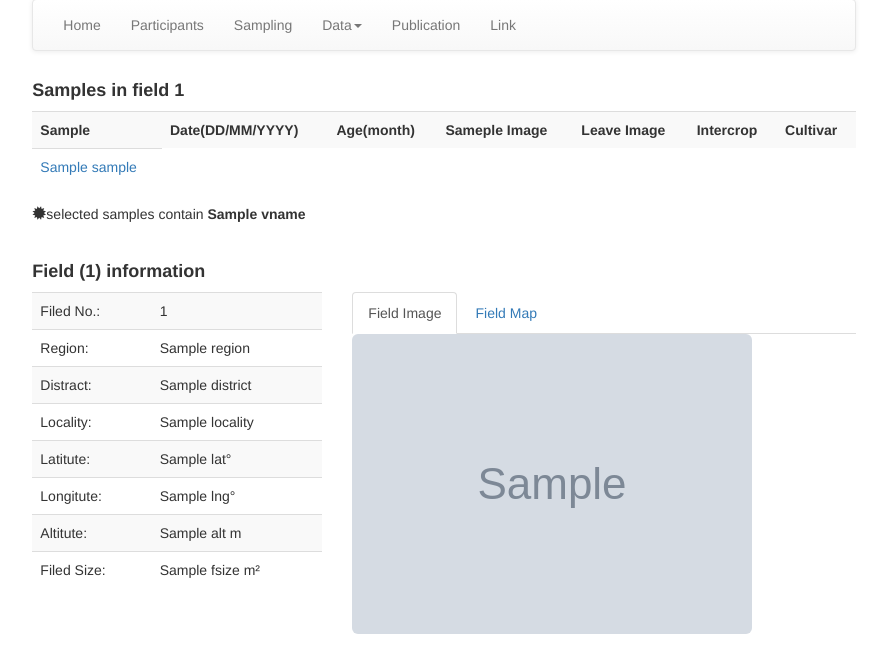
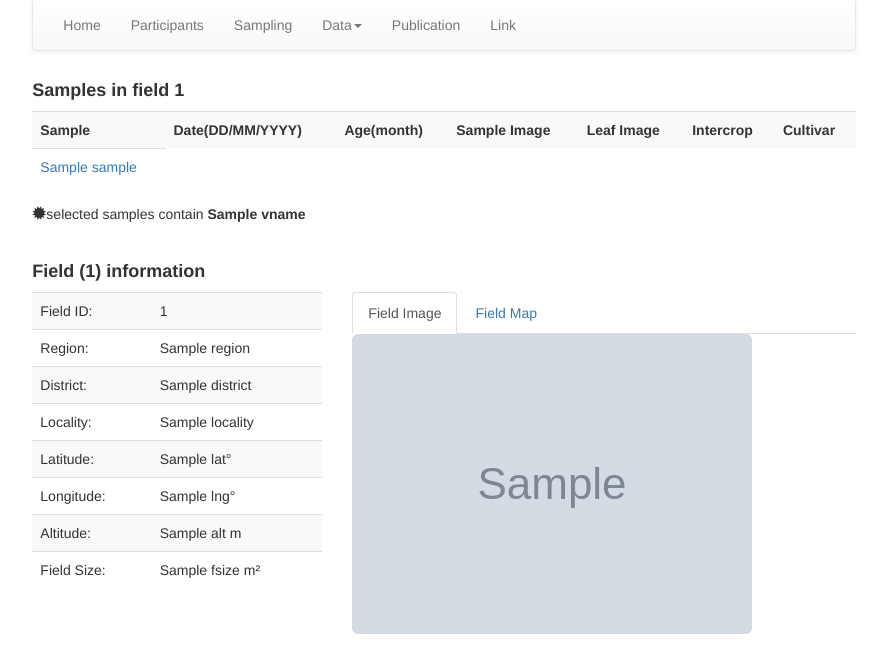
Before and after one commit to kentnf/spvirome-website, a Django app: template templates/flist.html in a window 1280 px wide. Shown: the part 108-773 px from the top of the page, without its empty margins (196-1083 px from the left). Run offline with Django 3.2, Linux system fonts and the light colour scheme; the template is opened without the code that fills it: most values are stand-ins (such as "Sample title", 1, 10 or a date in 2020); grey boxes marked "Sample" are stand-in pictures; some libraries are stand-ins or nearby versions.

Commit message:
fix typo of title

```diff
--- a/templates/flist.html
+++ b/templates/flist.html
@@ -16,8 +16,8 @@
         <th><b>Sample</b></td>
         <th><b>Date(DD/MM/YYYY)</b></td>
         <th><b>Age(month)</b></td>
-        <th><b>Sameple Image</b></td>
-        <th><b>Leave Image</b></td>
+        <th><b>Sample Image</b></td>
+        <th><b>Leaf Image</b></td>
         <th><b>Intercrop</b></td>
         <th><b>Cultivar</b></td>
         </tr>
@@ -70,14 +70,14 @@
 	<div class="col-md-3 col-md-offset-2">
 
 		<table class="table table-striped">
-        <tr><td>Filed No.:</td> <td>{{ fid }}</td></tr>
+        <tr><td>Field ID:</td> <td>{{ fid }}</td></tr>
         <tr><td>Region:</td>        <td>{{ region }}</td></tr>
-        <tr><td>Distract:</td>      <td>{{ district }}</td></tr>
+        <tr><td>District:</td>      <td>{{ district }}</td></tr>
             <tr><td>Locality:</td>      <td>{{ locality }}</td></tr>
-            <tr><td>Latitute:</td>  <td><span id=lat>{{ lat }}</span>&#176;</td></tr>
-            <tr><td>Longitute:</td> <td><span id=lng>{{ lng }}</span>&deg;</td></tr>
-            <tr><td>Altitute:</td>  <td>{{ alt }} m</td></tr>
-            <tr><td>Filed Size:</td>    <td>{{ fsize }} m&sup2;</td></tr>
+            <tr><td>Latitude:</td>  <td><span id=lat>{{ lat }}</span>&#176;</td></tr>
+            <tr><td>Longitude:</td> <td><span id=lng>{{ lng }}</span>&deg;</td></tr>
+            <tr><td>Altitude:</td>  <td>{{ alt }} m</td></tr>
+            <tr><td>Field Size:</td>    <td>{{ fsize }} m&sup2;</td></tr>
 		</table>
 	</div>
 
```
Also changed, not shown: templates/dlist.html (+7 -7 lines).
